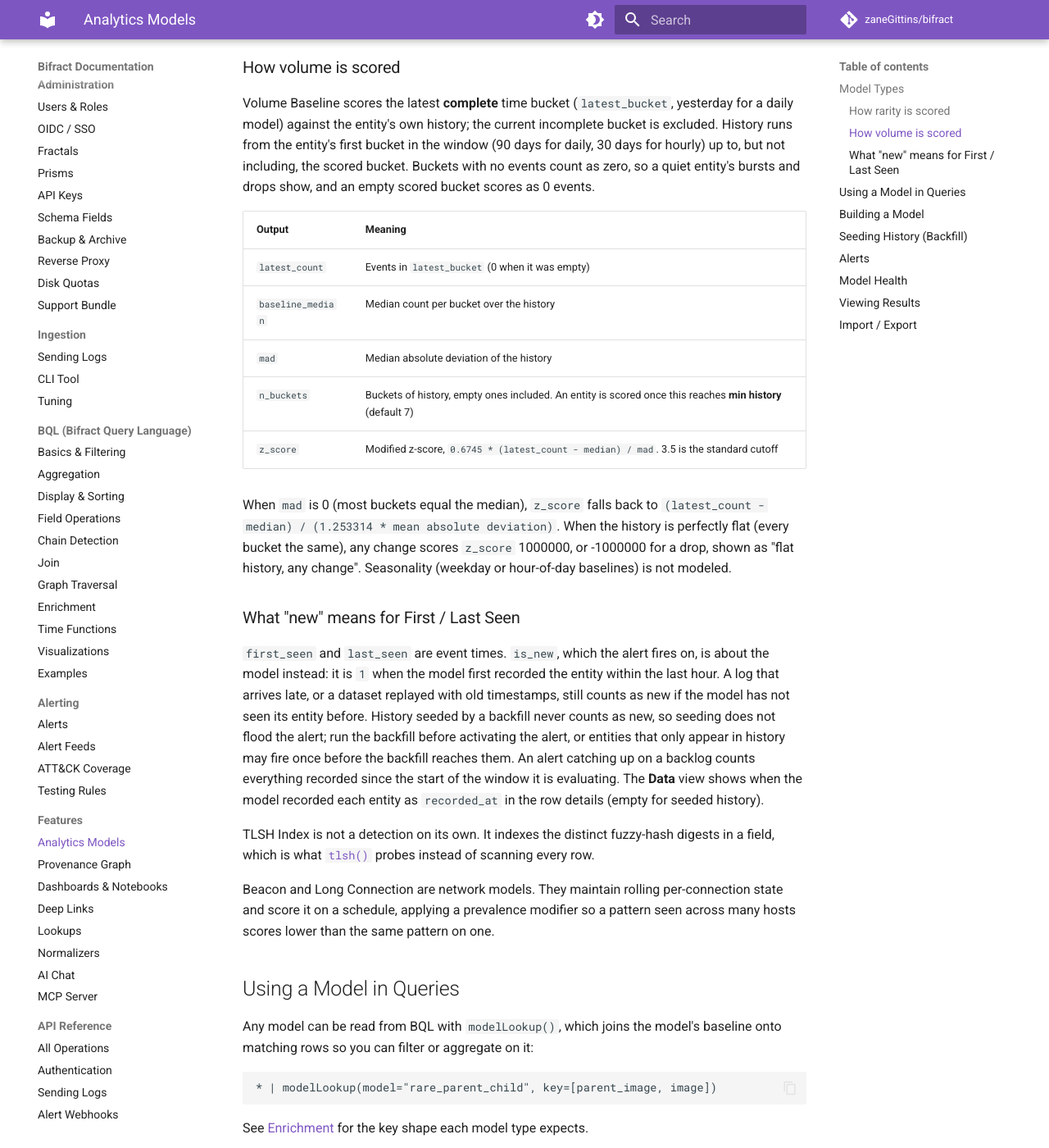
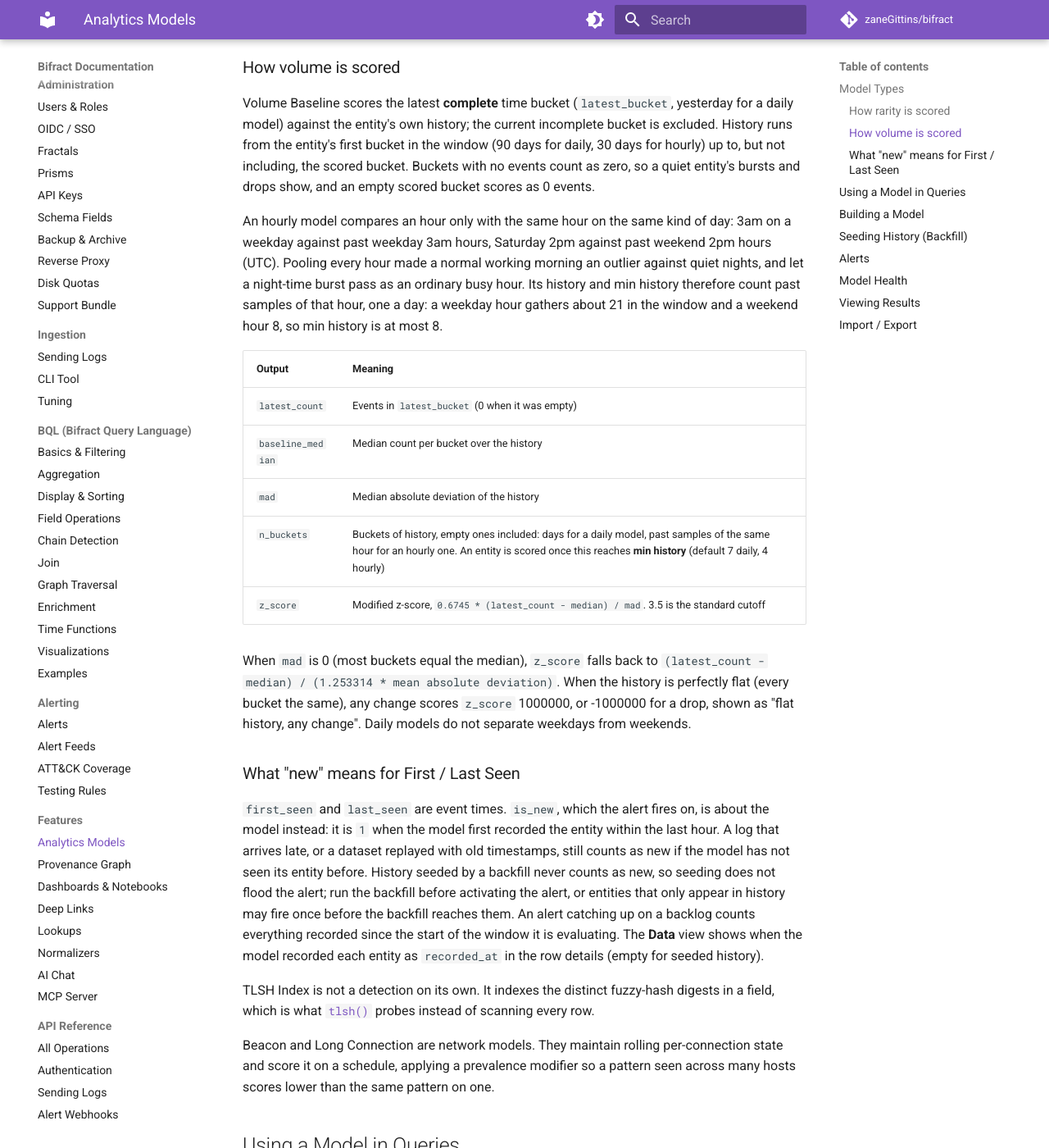
Before and after one commit to zaneGittins/bifract, an MkDocs documentation site: the page built from docs/features/models.md, in a window 1280 px wide and 1400 px high, scrolled down 1488 px. Shown: the whole window at 82% size. Built offline with MkDocs 1.6.1 and Material for MkDocs 9.7.7, drawn with Linux system fonts in a browser that asks for light colours; comment, search, counter and statistics services are not loaded.

Commit message:
Document same-hour volume baselines

```diff
--- a/docs/features/models.md
+++ b/docs/features/models.md
@@ -32,15 +32,17 @@ The alert fires on a value whose `percent` is below the share threshold while `c
 
 Volume Baseline scores the latest **complete** time bucket (`latest_bucket`, yesterday for a daily model) against the entity's own history; the current incomplete bucket is excluded. History runs from the entity's first bucket in the window (90 days for daily, 30 days for hourly) up to, but not including, the scored bucket. Buckets with no events count as zero, so a quiet entity's bursts and drops show, and an empty scored bucket scores as 0 events.
 
+An hourly model compares an hour only with the same hour on the same kind of day: 3am on a weekday against past weekday 3am hours, Saturday 2pm against past weekend 2pm hours (UTC). Pooling every hour made a normal working morning an outlier against quiet nights, and let a night-time burst pass as an ordinary busy hour. Its history and min history therefore count past samples of that hour, one a day: a weekday hour gathers about 21 in the window and a weekend hour 8, so min history is at most 8.
+
 | Output | Meaning |
 |---|---|
 | `latest_count` | Events in `latest_bucket` (0 when it was empty) |
 | `baseline_median` | Median count per bucket over the history |
 | `mad` | Median absolute deviation of the history |
-| `n_buckets` | Buckets of history, empty ones included. An entity is scored once this reaches **min history** (default 7) |
+| `n_buckets` | Buckets of history, empty ones included: days for a daily model, past samples of the same hour for an hourly one. An entity is scored once this reaches **min history** (default 7 daily, 4 hourly) |
 | `z_score` | Modified z-score, `0.6745 * (latest_count - median) / mad`. 3.5 is the standard cutoff |
 
-When `mad` is 0 (most buckets equal the median), `z_score` falls back to `(latest_count - median) / (1.253314 * mean absolute deviation)`. When the history is perfectly flat (every bucket the same), any change scores `z_score` 1000000, or -1000000 for a drop, shown as "flat history, any change". Seasonality (weekday or hour-of-day baselines) is not modeled.
+When `mad` is 0 (most buckets equal the median), `z_score` falls back to `(latest_count - median) / (1.253314 * mean absolute deviation)`. When the history is perfectly flat (every bucket the same), any change scores `z_score` 1000000, or -1000000 for a drop, shown as "flat history, any change". Daily models do not separate weekdays from weekends.
 
 ### What "new" means for First / Last Seen
 
```
